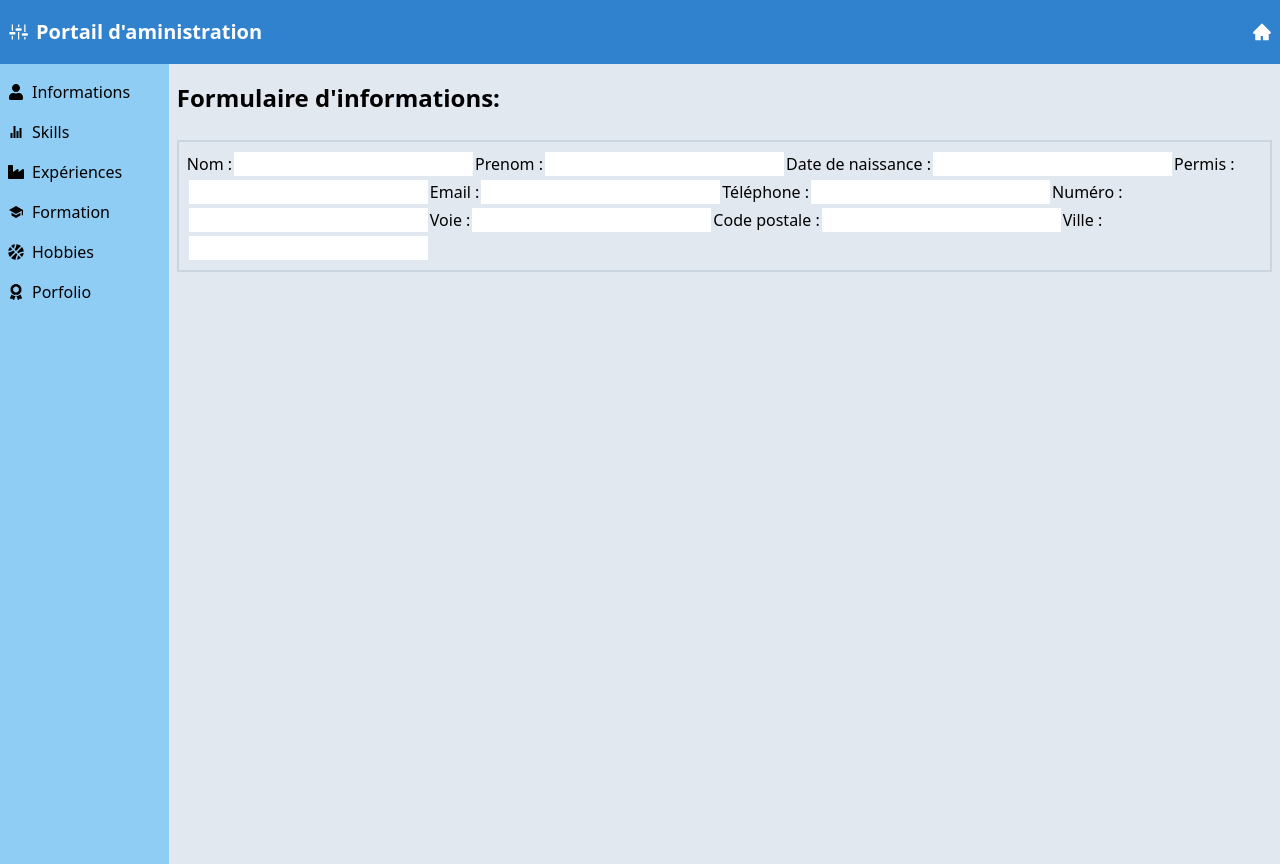
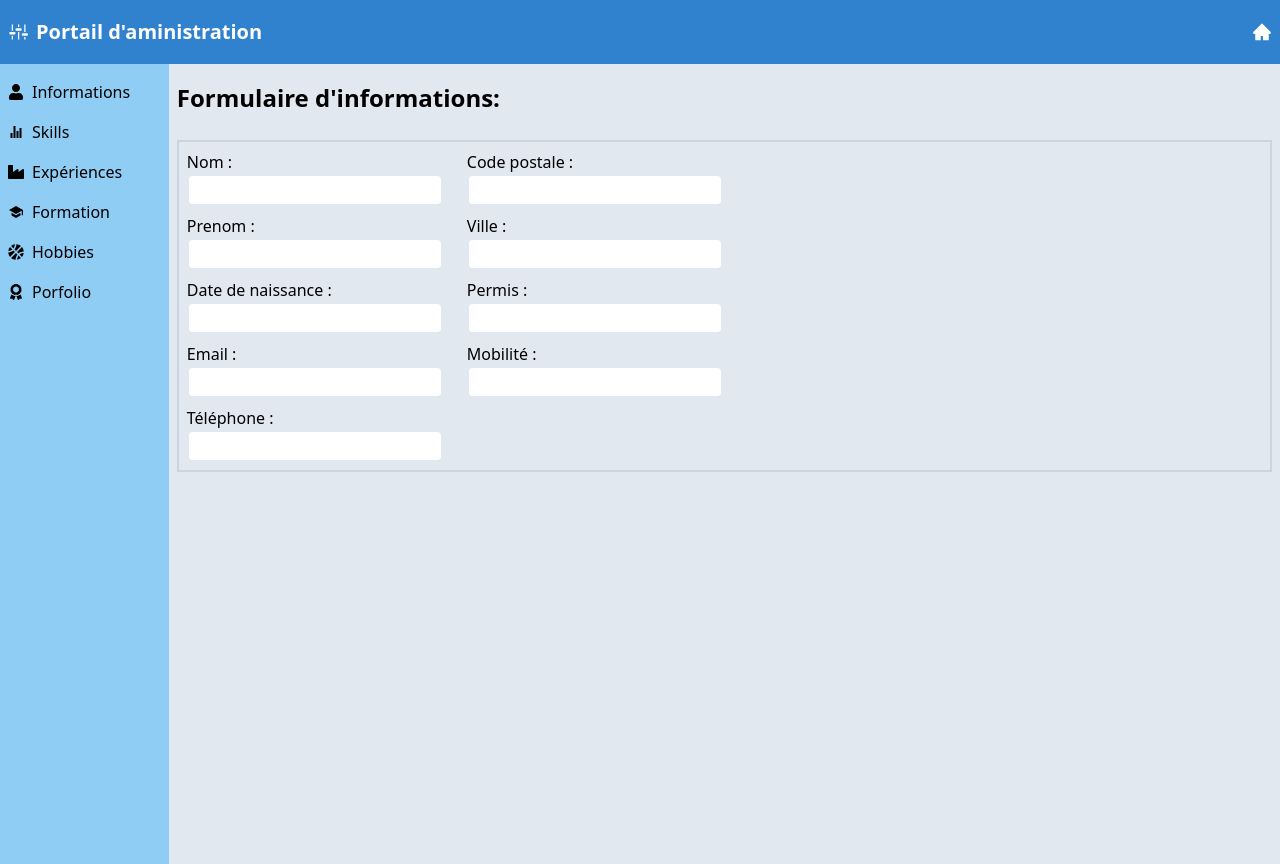
Before and after one commit to beenair/moncv, a React (Create React App) app: page /admin/infos in a window 1280 px wide. Built offline with nearby package versions, Linux system fonts and the light colour scheme; no server answers.

Commit message:
modifs admin

```diff
--- a/src/Components/adminInfos.js
+++ b/src/Components/adminInfos.js
@@ -1,7 +1,22 @@
 import React,{Component} from 'react';
+import axios from 'axios';
 
 
 export default class AdminInfo extends Component {
+
+
+  state = {
+      infosGenerales: []
+  }
+
+
+  componentDidMount() {
+    axios.get(`https://cv.beenair.fr/admin/profil.php`).then(res=>{
+      console.log(res);
+      this.setState({infosGenerales : res.data});
+    })
+  }
+
 
   render(){
 
@@ -15,54 +30,65 @@ export default class AdminInfo extends Component {
         </div>
 
         {/* Formulaire */}
-        <div className="w-auto">
 
-          <form className="mt-6 p-2 border-2 border-gray-400">
+          <form className="mt-6 p-2 border-2 border-gray-400 flex gap-6">
+
+            <div className="w-64 flex flex-col gap-2">
+
+              <div className="flex flex-col">
+                <label>Nom :</label>
+                <input type="text"className="px-1 h-8 rounded-md border-2 focus:border-2 focus:border-blue-400 focus:outline-none"></input>
+              </div>
+
+              <div className="flex flex-col">
+                <label>Prenom :</label>
+                <input type="text"className="px-1 h-8 rounded-md border-2 focus:border-2 focus:border-blue-400 focus:outline-none"></input>
+              </div>
+
+              <div className="flex flex-col">
+                <label>Date de naissance :</label>
+                <input type="text"className="px-1 h-8 rounded-md border-2 focus:border-2 focus:border-blue-400 focus:outline-none"></input>
+              </div>
+
+              <div className="flex flex-col">
+                <label>Email :</label>
+                <input type="text"className="px-1 h-8 rounded-md border-2 focus:border-2 focus:border-blue-400 focus:outline-none"></input>
+              </div>
+
+              <div className="flex flex-col">
+                <label>Téléphone :</label>
+                <input type="text"className="px-1 h-8 rounded-md border-2 focus:border-2 focus:border-blue-400 focus:outline-none"></input>
+              </div>
+
+            </div>
 
 
-                  <label>Nom :</label>
-                  <input className="px-1 border-2 focus:border-2 focus:border-blue-400 focus:outline-none"></input>
 
+            <div className="w-64 flex flex-col gap-2">
 
-                  <label>Prenom :</label>
-                  <input className="px-1 border-2 focus:border-2 focus:border-blue-400 focus:outline-none"></input>
+              <div className="flex flex-col">
+                <label>Code postale :</label>
+                <input type="text"className="px-1 h-8 rounded-md border-2 focus:border-2 focus:border-blue-400 focus:outline-none"></input>
+              </div>
 
+              <div className="flex flex-col">
+                <label>Ville :</label>
+                <input type="text"className="px-1 h-8 rounded-md border-2 focus:border-2 focus:border-blue-400 focus:outline-none"></input>
+              </div>
 
-                  <label>Date de naissance :</label>
-                  <input className="px-1 border-2 focus:border-2 focus:border-blue-400 focus:outline-none"></input>
+              <div className="flex flex-col">
+                <label>Permis :</label>
+                <input type="text"className="px-1 h-8 rounded-md border-2 focus:border-2 focus:border-blue-400 focus:outline-none"></input>
+              </div>
 
+              <div className="flex flex-col">
+                <label>Mobilité :</label>
+                <input type="text"className="px-1 h-8 rounded-md border-2 focus:border-2 focus:border-blue-400 focus:outline-none"></input>
+              </div>
 
-                  <label>Permis :</label>
-                  <input className="px-1 border-2 focus:border-2 focus:border-blue-400 focus:outline-none"></input>
-
-
-                  <label>Email :</label>
-                  <input className="px-1 border-2 focus:border-2 focus:border-blue-400 focus:outline-none"></input>
-
-
-                  <label>Téléphone :</label>
-                  <input className="px-1 border-2 focus:border-2 focus:border-blue-400 focus:outline-none"></input>
-
-
-                  <label>Numéro :</label>
-                  <input className="px-1 border-2 focus:border-2 focus:border-blue-400 focus:outline-none"></input>
-
-
-                  <label>Voie :</label>
-                  <input className="px-1 border-2 focus:border-2 focus:border-blue-400 focus:outline-none"></input>
-
-
-                  <label>Code postale :</label>
-                  <input className="px-1 border-2 focus:border-2 focus:border-blue-400 focus:outline-none"></input>
-
-
-                  <label>Ville :</label>
-                  <input className="px-1 border-2 focus:border-2 focus:border-blue-400 focus:outline-none"></input>
-
+            </div>
 
           </form>
-
-        </div>
 
 
       </div>
--- a/src/Components/devSkills.js
+++ b/src/Components/devSkills.js
@@ -1,5 +1,5 @@
 import React, { Component } from 'react'
-import {FaReact, FaSymfony,FaHtml5,FaCss3Alt,FaBootstrap,FaPhp,FaJava,FaPython,FaGithub} from 'react-icons/fa'
+import {FaReact, FaSymfony,FaHtml5,FaCss3Alt,FaBootstrap,FaPhp,FaJava,FaPython,FaGithub,FaWordpress} from 'react-icons/fa'
 import {SiJquery,SiMysql,SiMariadb,SiOracle,SiMicrosoftaccess,SiTailwindcss,SiJavascript,SiCsharp} from 'react-icons/si'
 import {DiGit} from 'react-icons/di'
 import {IoIosArrowBack} from 'react-icons/io'
@@ -54,7 +54,7 @@ export default class DevSkills extends Component{
           </div>
 
           <div className="flex flex-row flex-1 rounded-l-full items-center py-1 border-l border-t border-b border-blue-600 bg-gray-800
-                          transition duration-700 ease-in-out transform translate-x-64 hover:bg-gray-700 hover:translate-x-12">
+                          transition duration-700 ease-in-out transform translate-x-64 hover:bg-gray-700 hover:translate-x-px">
             <div className="flex flex-row font-light text-xl text-gray-400">
               <div className="flex-initial text-2xl pt-1">
                 <div className="w-6"><IoIosArrowBack/></div>
@@ -68,6 +68,7 @@ export default class DevSkills extends Component{
               <div><FaCss3Alt/></div>
               <div><FaBootstrap/></div>
               <div><SiTailwindcss/></div>
+              <div><FaWordpress/></div>
             </div>
           </div>
 
--- a/tailwind.config.js
+++ b/tailwind.config.js
@@ -1,3 +1,5 @@
+
+
 module.exports = {
   future: {
     // removeDeprecatedGapUtilities: true,
```
